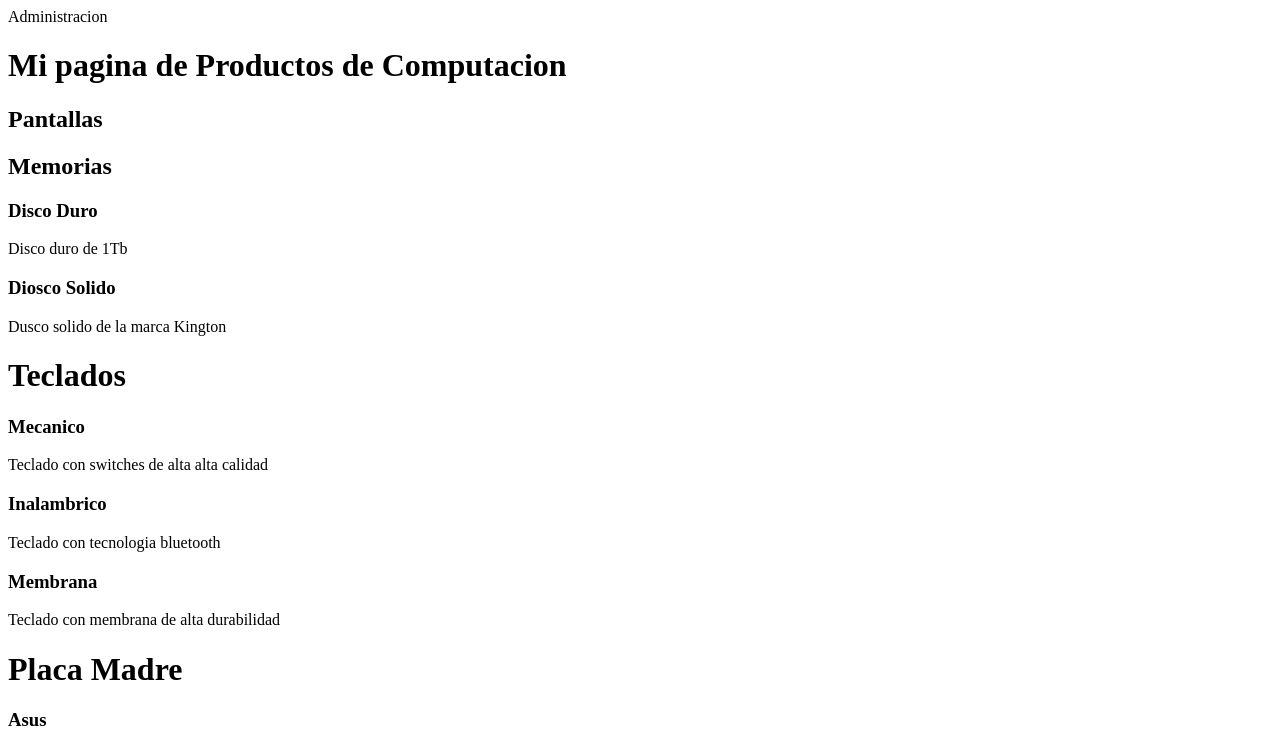
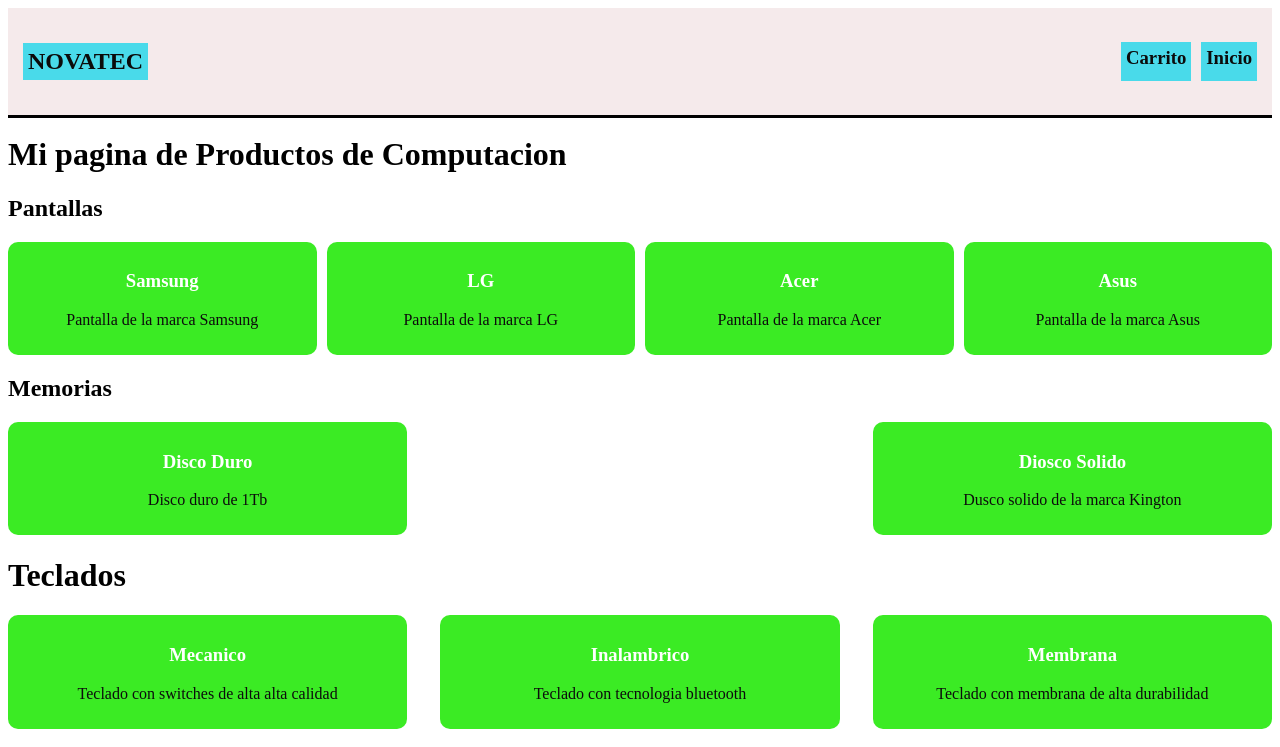
Before and after one commit to CRIS2617/001-Cris, a plain HTML site: page index.html in a window 1280 px wide. Shown: the top 747 px of the page. Drawn offline with Linux system fonts and the light colour scheme.

Commit message:
css agregado

```diff
--- a/css/style.css
+++ b/css/style.css
@@ -0,0 +1,97 @@
+p {
+    color: rgb(12, 12, 12);
+
+    text-align: center;
+}
+
+.mini-contenedor {
+    display: flex;
+    justify-content: space-between;
+      gap: 10px;
+}
+
+.producto {
+    alingn: center;
+
+    width: 30%;
+    background-color: rgb(59, 235, 36);
+    color: white;
+    text-align: center;
+    padding: 10px;
+    border-radius: 10px;
+
+}
+
+.mini-caja {
+    background-color: rgb(73, 218, 234);
+    color: rgb(11, 11, 11);
+    text-align: center;
+    padding: 5px;
+    border-radius: 0px;
+
+}
+
+.caja {
+    display: flex;
+    justify-content: space-between;
+    background-color: rgb(245, 234, 235);
+    color: rgb(11, 11, 11);
+    text-align: center;
+    padding: 5px;
+
+    gap: 10px;
+
+}
+
+.super-caja {
+    display: flex;
+    justify-content: space-between;
+    background-color: rgb(245, 234, 235);
+    color: rgb(11, 11, 11);
+    text-align: center;
+    padding: 10px;
+    border-radius: 0px;
+    box-shadow: 0px 3px 0px rgba(0, 0, 0);
+
+}
+
+.carrito{
+   flex: 1;
+    background-color: rgb(245, 234, 235);
+    color: rgb(11, 11, 11);
+    text-align: center;
+    padding: 10px;
+    border-radius: 10px;
+    flex: 0 0 250px;
+
+}
+
+.contenedor {
+    display: flex;
+
+    gap: 10px;
+
+}
+.caja-contenedor{
+    flex: auto;
+    gap: 10px;
+}
+
+footer {
+    background-color: rgb(34, 24, 229);
+    color: rgb(222, 246, 6);
+    text-align: center;
+    padding: 100px;
+
+
+}
+
+footer p {
+    color: rgb(249, 250, 242);
+}
+
+.productos :hover{
+    background-color: rgb(234, 25, 43);
+    transform: translateY(-5px);
+
+}
--- a/index.html
+++ b/index.html
@@ -4,15 +4,52 @@
     <meta charset="UTF-8" />
     <meta name="viewport" content="width=device-width, initial-scale=1.0" />
     <title>Document</title>
+    <link rel="stylesheet" href="css/style.css">
   </head>
   <body>
     <nav>
-      <div>Administracion</div>
+      <div class="super-caja">
+        <div class="caja">
+       <h1 class="mini-caja">NOVATEC</h1>
+      </div>
+      <div class="caja">
+        <H3 class="mini-caja"> Carrito</H3>
+        <h3 class="mini-caja">Inicio</h3>
+      </div>
+      </div>
+
     </nav>
+
+
+
+
     <main class="contenedor">
+
+      <div class="caja-contenedor">
+
       <h1>Mi pagina de Productos de Computacion</h1>
 
       <h2>Pantallas</h2>
+      <div class="mini-contenedor">
+        <div class="producto">
+          <h3>Samsung</h3>
+          <p>Pantalla de la marca Samsung</p>
+        </div>
+        <div class="producto">
+          <h3>LG</h3>
+          <p>Pantalla de la marca LG</p>
+        </div>
+        <div class="producto">
+          <h3>Acer</h3>
+          <p>Pantalla de la marca Acer</p>
+        </div>
+        <div class="producto">
+          <h3>Asus</h3>
+          <p>Pantalla de la marca Asus</p>
+        </div>
+      </div>
+
+
       <div></div>
       <h2>Memorias</h2>
       <div class="mini-contenedor">
@@ -72,7 +109,6 @@
         <p>Procesador de la marca Intel</p>
       </div>
       </div>
-
       <h1>Tarjeta Grafica</h1>
       <div class="mini-contenedor">
           <div class="producto">
@@ -83,12 +119,30 @@
           <h3>Media</h3>
           <p>Tarjeta grafica de gama media</p>
         </div>
-      <div class="producto">
+        <div class="producto" style="color: rgb(234, 25, 43);">
           <h3>Alta</h3>
           <p>Tarjeta grafica de gama alta</p>
         </div>
+      </div>
+    <div class="mini-contenedor">
+      <div class="carrito">
+      <h2>Carrito de compras</h2>
+      <div></div>
+      <button>Aprobar pedido</button>
+    </div>
+    </div>
+
     </main>
 
+
+
+
     <h3>Historia de mi empresa</h3>
+    <footer >
+      <p>Mi empresa se fundo en el año 2020, y desde entonces nos hemos dedicado a la venta de productos de computacion, con el objetivo de brindar a nuestros clientes la mejor experiencia de compra posible.</p>
+
+    </footer>
+
+
   </body>
 </html>
```
Also changed, not shown: JS/index.js (added). Lines whose indentation alone changed are shown as unchanged.
